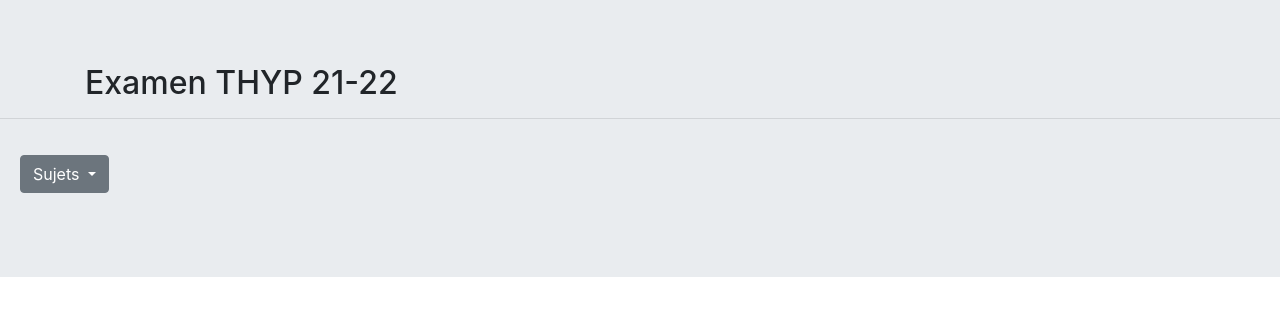
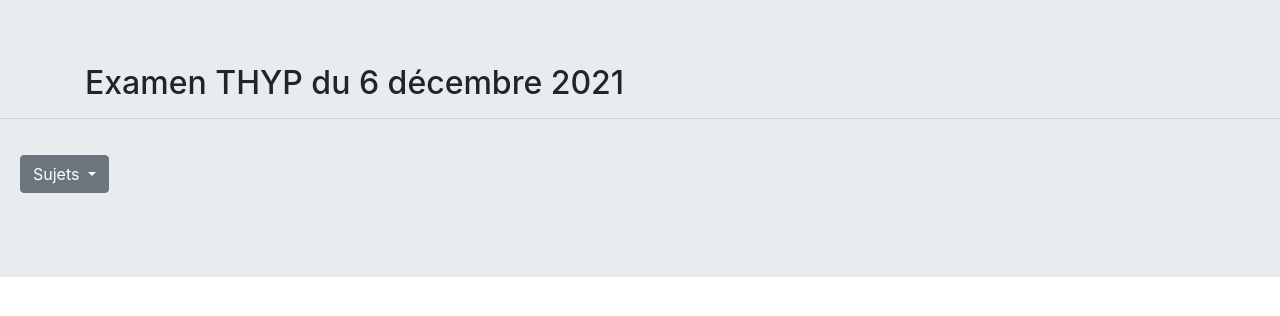
Before and after one commit to saidanikhaled34/EXAM_THYP_21-22, a plain HTML site: page filtres.html in a window 1280 px wide. Drawn offline with nearby package versions, Linux system fonts and the light colour scheme; no server answers.

Commit message:
up filter

```diff
--- a/filtres.html
+++ b/filtres.html
@@ -4,7 +4,7 @@
     <head>
         <meta charset="UTF-8">
         <meta name="viewport" content="width=device-width, initial-scale=1, shrink-to-fit=no">
-        <title> THYP 21-21 </title>
+        <title> THYP 21-21  </title>
 
         <link rel="stylesheet" href="https://maxcdn.bootstrapcdn.com/bootstrap/4.5.2/css/bootstrap.min.css">
         <link rel="stylesheet" href="https://cdnjs.cloudflare.com/ajax/libs/font-awesome/4.7.0/css/font-awesome.min.css">
@@ -18,7 +18,7 @@
     <body>
         <div class="jumbotron jumbotron-fluid">
             <div class="container">
-                <h2> Examen THYP 21-22 </h2>
+                <h2>  Examen THYP du 6 décembre 2021 </h2>
             </div>
             <hr>
             <div class="d-inline-flex">
```
